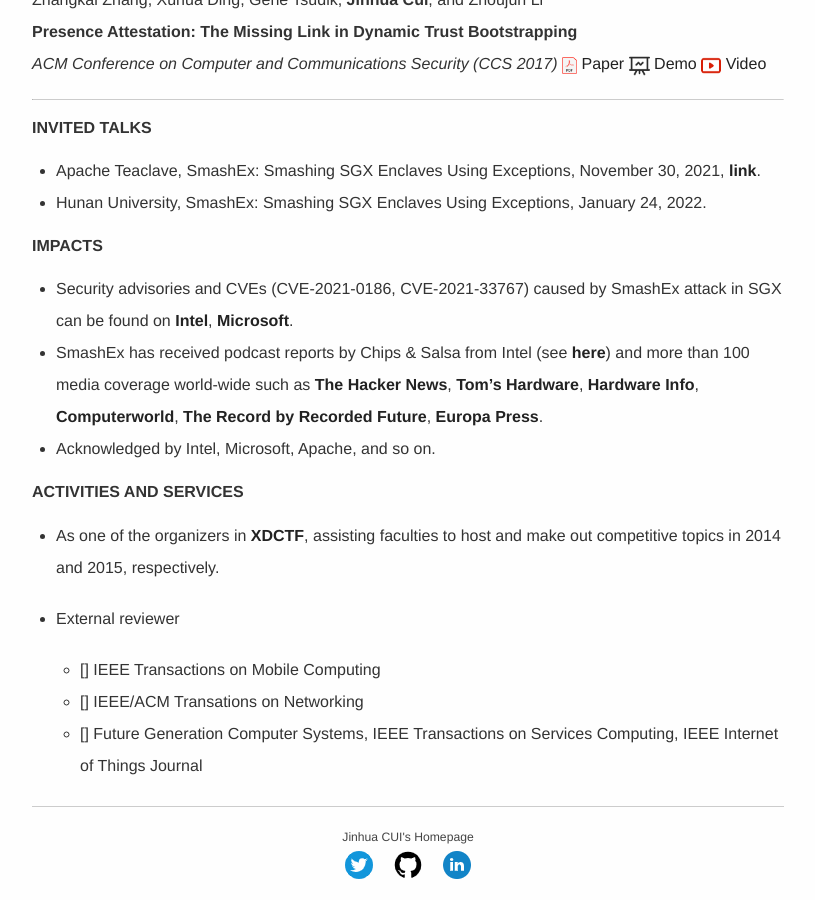
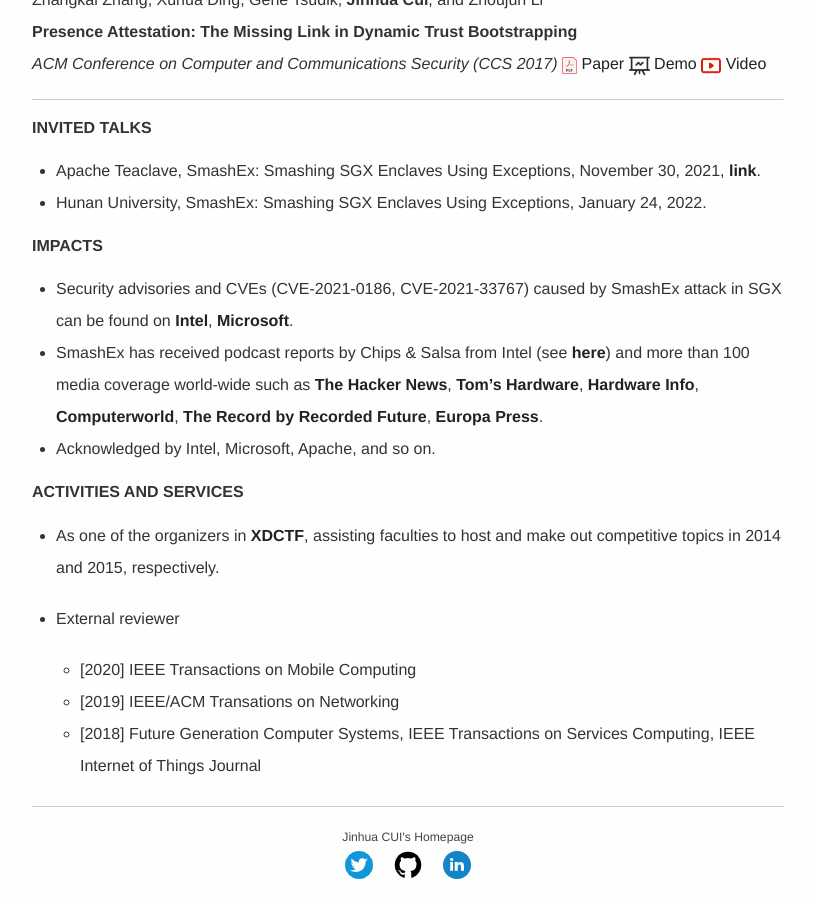
Before and after one commit to cimcs/cimcs.github.io, a Jekyll site: the page built from research.md, in a window 1280 px wide and 900 px high, scrolled down 1192 px. Shown: the whole window, without its empty margins (232-1047 px from the left). Built offline with Jekyll 4.4.1, drawn with Linux system fonts in a browser that asks for light colours; comment, search, counter and statistics services are not loaded.

Commit message:
Update research.md

```diff
--- a/research.md
+++ b/research.md
@@ -339,4 +339,4 @@ Jump to **[Publications](#peer-reviewed-publications)**, <!-- [Thesis](#doctoral
 - As one of the organizers in [**XDCTF**](http://ctf.xidian.edu.cn/), assisting faculties to host and make out competitive topics in 2014 and 2015, respectively.
 
 - External reviewer{% for review in site.data.cv.reviews.journal %}
-    - [{% if review.url %}[{{y.year}}]({{review.url}}){% else %}{{y.year}}{% endif %}] {{review.title}} {% for y in review.years %}  {% endfor %}<br />{% endfor %}
+    - {% for y in review.years %} [{% if review.url %}[{{y.year}}]({{review.url}}){% else %}{{y.year}}{% endif %}] {{review.title}} {% endfor %}<br />{% endfor %}
```
